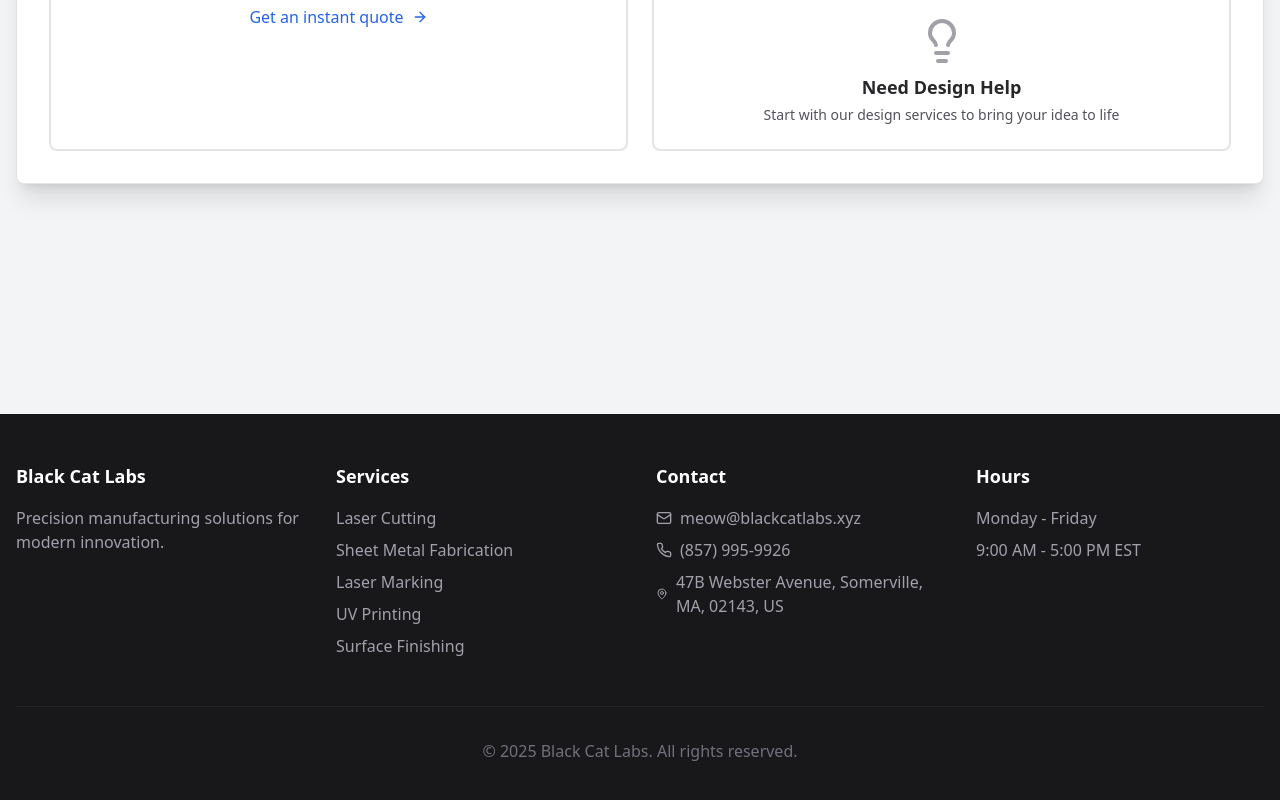
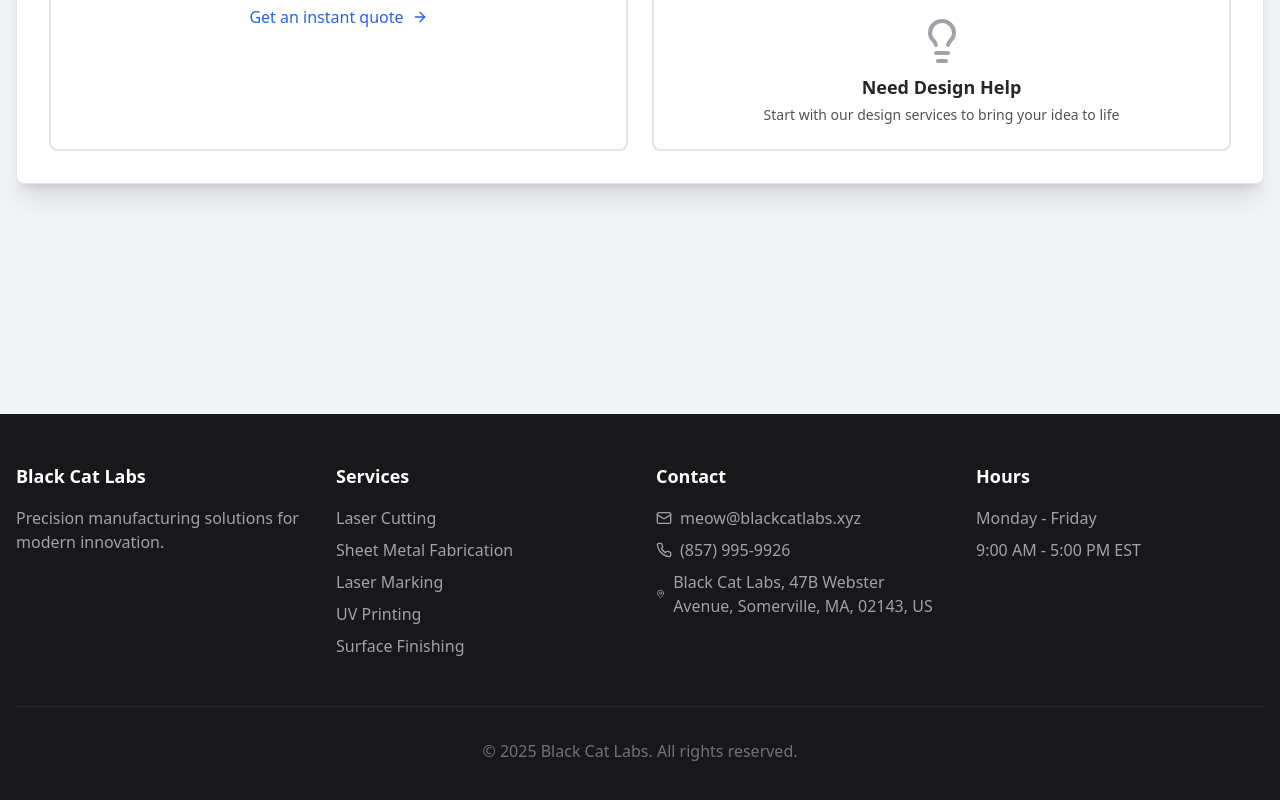
Before and after one commit to BlackCatLabs16/BCL-Test-Website-v1, a React (Vite) app: page /quote in a window 1280 px wide. Shown: the part 386-1186 px from the top of the page. Built offline with nearby package versions, Linux system fonts and the light colour scheme.

Commit message:
Update Footer.tsx

```diff
--- a/src/components/Footer.tsx
+++ b/src/components/Footer.tsx
@@ -36,7 +36,7 @@ export default function Footer() {
               </li>
               <li className="flex items-center">
                 <MapPin className="h-4 w-4 mr-2" />
-                47B Webster Avenue, Somerville, MA, 02143, US
+                Black Cat Labs, 47B Webster Avenue, Somerville, MA, 02143, US
               </li>
             </ul>
           </div>
```
